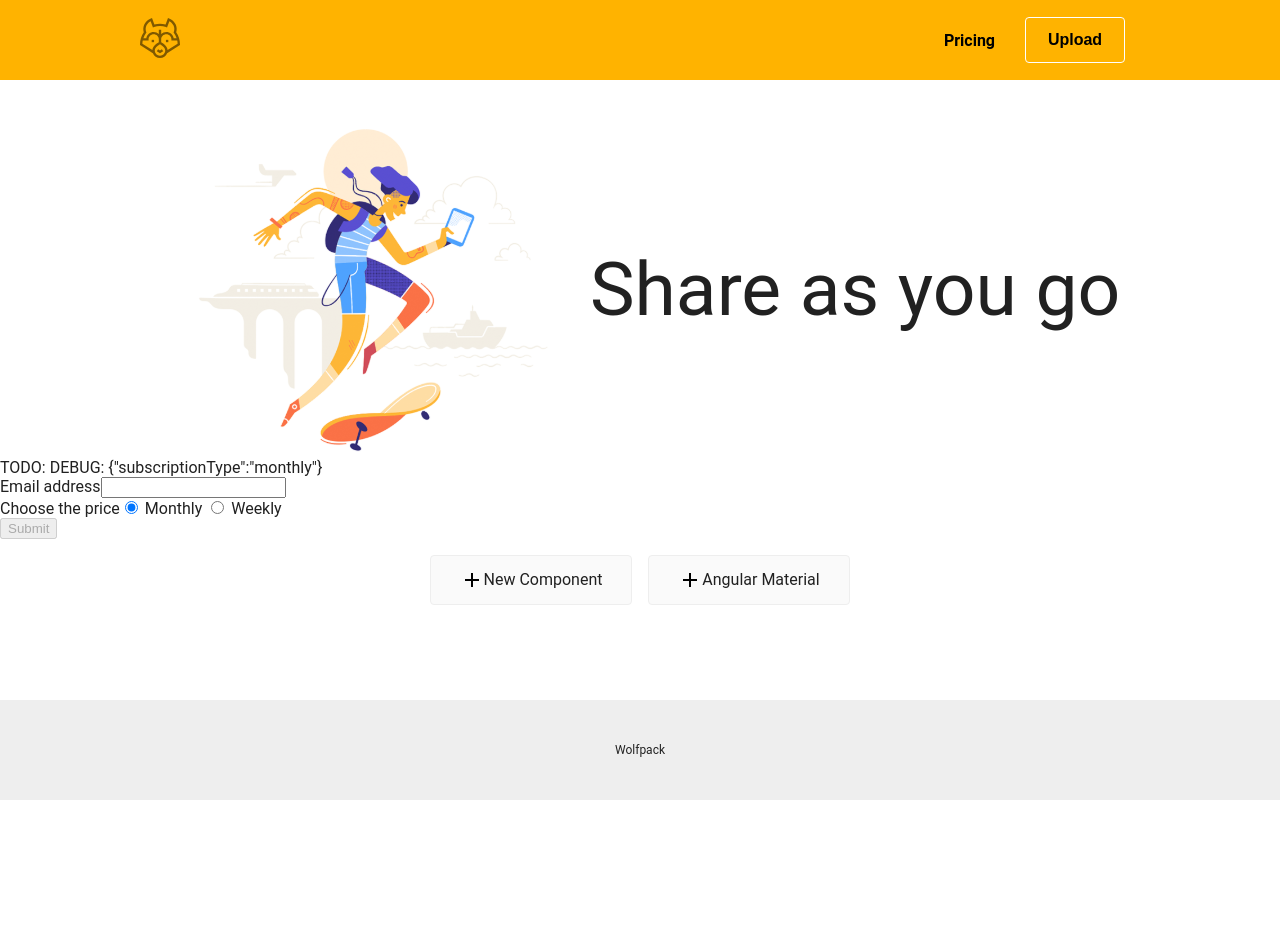
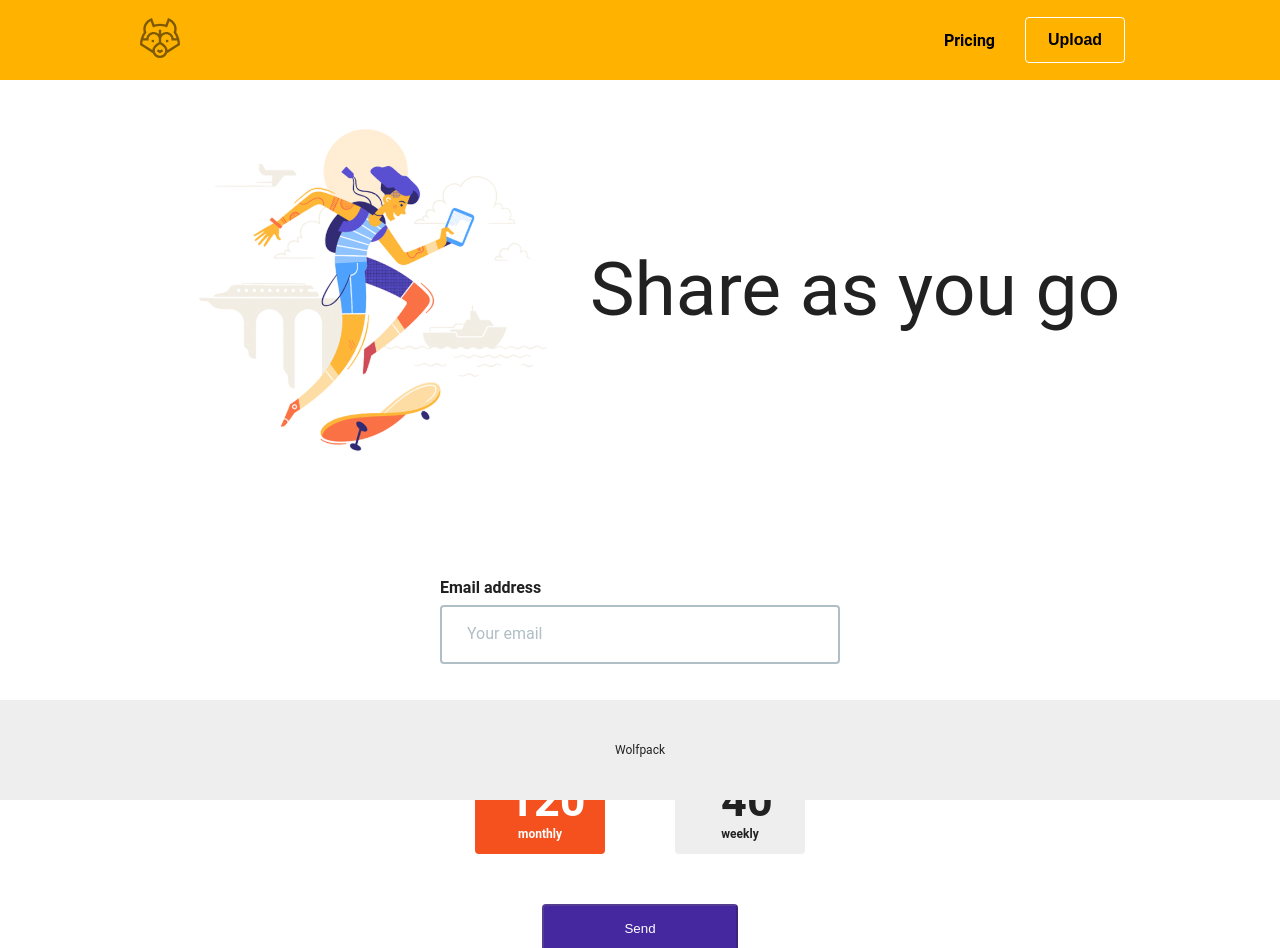
Before and after one commit to elluksm/angular-subscription-app, an Angular app: page / in a window 1280 px wide. Shown: the top 948 px of the page. Before the commit the page ends 920 px from the top, so only its background shows below. Built offline with nearby package versions, Linux system fonts and the light colour scheme; what ngx-file-drop would draw is missing.

Commit message:
add styles for subsription form

```diff
--- a/src/app/app.component.html
+++ b/src/app/app.component.html
@@ -1,90 +1,8 @@
-<style>
-
-
-  .card-container {
-    display: flex;
-    flex-wrap: wrap;
-    justify-content: center;
-    margin-top: 16px;
-  }
-
-  .card {
-    border-radius: 4px;
-    border: 1px solid #eee;
-    background-color: #fafafa;
-    height: 40px;
-    width: 200px;
-    margin: 0 8px 16px;
-    padding: 16px;
-    display: flex;
-    flex-direction: row;
-    justify-content: center;
-    align-items: center;
-    transition: all 0.2s ease-in-out;
-    line-height: 24px;
-  }
-
-  .card.card-small {
-    height: 16px;
-    width: 168px;
-  }
-
-  /* Responsive Styles */
-  @media screen and (max-width: 767px) {
-  }
-
-  @media screen and (max-width: 575px) {
-    svg#rocket-smoke {
-      display: none;
-      visibility: hidden;
-    }
-  }
-</style>
-
 <app-toolbar></app-toolbar>
 
 <div class="content" role="main">
   <app-heading></app-heading>
   <app-subscription-form></app-subscription-form>
+</div>
 
-  <input type="hidden" #selection />
-
-  <div class="card-container">
-    <div
-      class="card card-small"
-      (click)="selection.value = 'component'"
-      tabindex="0"
-    >
-      <svg
-        class="material-icons"
-        xmlns="http://www.w3.org/2000/svg"
-        width="24"
-        height="24"
-        viewBox="0 0 24 24"
-      >
-        <path d="M19 13h-6v6h-2v-6H5v-2h6V5h2v6h6v2z" />
-      </svg>
-
-      <span>New Component</span>
-    </div>
-
-    <div
-      class="card card-small"
-      (click)="selection.value = 'material'"
-      tabindex="0"
-    >
-      <svg
-        class="material-icons"
-        xmlns="http://www.w3.org/2000/svg"
-        width="24"
-        height="24"
-        viewBox="0 0 24 24"
-      >
-        <path d="M19 13h-6v6h-2v-6H5v-2h6V5h2v6h6v2z" />
-      </svg>
-
-      <span>Angular Material</span>
-    </div>
-  </div>
-</div>
 <app-footer> </app-footer>
--- a/src/app/subscription-form/subscription-form.component.html
+++ b/src/app/subscription-form/subscription-form.component.html
@@ -1,30 +1,82 @@
-<div class="form-container">
-    TODO: DEBUG: {{diagnostic}}
+<div class="subsription-form-container container">
+  <div class="subsription-form">
+    <form (ngSubmit)="onSubmit()" #subscriptionForm="ngForm">
+      <div class="form-group">
+        <label for="email">Email address</label>
+        <input
+          type="email"
+          #email="ngModel"
+          class="form-control"
+          id="email"
+          required
+          [(ngModel)]="model.email"
+          name="email"
+          placeholder="Your email"
+          pattern="[a-z0-9._%+-]+@[a-z0-9.-]+\.[a-z]{2,4}$"
+        />
+        <div *ngIf="email.touched">
+          <p *ngIf="email.errors?.required" class="error-message">
+            Email is a required field!
+          </p>
+          <p *ngIf="email.errors?.pattern" class="error-message">
+            This is not a valid Email!
+          </p>
+          <p *ngIf="email.errors?.invalid" class="error-message">
+            This is not a valid Email!
+          </p>
+        </div>
+      </div>
 
-    <form (ngSubmit)="onSubmit()" #subscriptionForm="ngForm">
-        <div class="form-group"><label for="email">Email address</label>
-            <input type="email" #email="ngModel" class="form-control" id="email" required [(ngModel)]="model.email"
-                name="email" pattern="[a-z0-9._%+-]+@[a-z0-9.-]+\.[a-z]{2,4}$">
-            <div *ngIf="email.touched">
-                <p *ngIf="email.errors?.required">Email is a required field!</p>
-                <p *ngIf="email.errors?.pattern">This is not a valid Email!!!</p>
+      <div class="form-group">
+        <label for="subscriptionType" class="large-label"
+          >Choose the price</label
+        >
+        <div class="radio-button-container">
+          <div class="radio-button-card" [class.selected]="model.subscriptionType == 'monthly'">
+            <input
+              type="radio"
+              id="monthly"
+              value="monthly"
+              name="subscriptionType"
+              required
+              [(ngModel)]="model.subscriptionType"
+            />
+            <label for="monthly"
+              ><p class="large-card-text">
+                <sup class="superscript-text">€</sup>120
+              </p>
+              <p>monthly</p></label
+            >
+          </div>
+          <div class="radio-button-card" [class.selected]="model.subscriptionType == 'weekly'">
+            <input
+              type="radio"
+              id="weekly"
+              value="weekly"
+              name="subscriptionType"
+              required
+              [(ngModel)]="model.subscriptionType"
+            />
+            <label for="weekly"
+              ><p class="large-card-text">
+                <sup class="superscript-text">€</sup>40
+              </p>
+              <p>weekly</p></label
+            >
+          </div>
+        </div>
+      </div>
 
-                <p *ngIf="email.errors?.invalid">This is not a valid Email!!!</p>
-
-            </div>
+      <div class="form-group">
+        <div class="submit-button-container">
+          <button
+            [disabled]="!subscriptionForm.form.valid"
+            class="submit-button"
+          >
+            Send
+          </button>
         </div>
-        <div class="form-group">
-            <label for="subscriptionType">Choose the price</label>
-            <input class="radio-button-card" [class.selected]="model.subscriptionType == 'monthly'" type="radio" value="monthly" name="subscriptionType" required [(ngModel)]="model.subscriptionType">
-            Monthly
-            <input class="radio-button-card" [class.selected]="model.subscriptionType == 'weekly'" type="radio" value="weekly" name="subscriptionType" required [(ngModel)]="model.subscriptionType">
-            Weekly
-
-
-        </div>
-        <div class="form-group">
-            <button [disabled]="!subscriptionForm.form.valid">Submit</button>
-        </div>
-
+      </div>
     </form>
+  </div>
 </div>
--- a/src/app/subscription-form/subscription-form.component.scss
+++ b/src/app/subscription-form/subscription-form.component.scss
@@ -0,0 +1,109 @@
+:host {
+  display: flex;
+  justify-content: center;
+  padding-top: 120px;
+}
+
+.subsription-form-container {
+  justify-content: center;
+
+  .subsription-form {
+    max-width: 400px;
+    width: 100%;
+  }
+}
+
+.form-group {
+  label {
+    display: inline-block;
+    padding-bottom: 8px;
+    font-weight: 600;
+  }
+  label.large-label {
+    padding-top: 50px;
+    padding-bottom: 16px;
+    font-size: 20px;
+  }
+
+  input {
+    width: 100%;
+    box-sizing: border-box;
+    padding: 20px 25px;
+    border: 2px solid var(--grey);
+    border-radius: 4px;
+    font-family: "Barlow", Roboto, Open Sans, sans-serif;
+
+    &::placeholder {
+      color: var(--grey);
+      font-size: 16px;
+      opacity: 1;
+    }
+  }
+
+  .radio-button-container {
+    display: flex;
+    justify-content: space-around;
+  }
+  .radio-button-card {
+    width: 130px;
+    height: 100px;
+    background-color: var(--light-grey);
+    border-radius: 4px;
+
+    label {
+      display: block;
+
+      p {
+        margin: 0;
+        text-align: center;
+        font-size: 12px;
+      }
+      .large-card-text {
+        font-size: 45px;
+      }
+      .superscript-text {
+        font-size: 24px;
+      }
+    }
+
+    input[type="radio"] {
+      width: auto;
+    }
+  }
+
+  .radio-button-card.selected {
+    background-color: var(--red);
+    color: var(--white);
+  }
+
+  .error-message {
+    color: var(--red);
+  }
+
+  .submit-button-container {
+    display: flex;
+    justify-content: center;
+  }
+
+  .submit-button {
+    margin-top: 50px;
+    padding: 15px 80px;
+    background-color: var(--dark-blue);
+    border-radius: 4px;
+    color: white;
+  }
+}
+
+/* Responsive Styles */
+
+@media screen and (max-width: 1000px) {
+  :host {
+    padding-top: 50px;
+  }
+}
+
+@media screen and (max-width: 480px) {
+  .form-group .submit-button {
+    width: 100%;
+  }
+}
--- a/src/app/toolbar/toolbar.component.scss
+++ b/src/app/toolbar/toolbar.component.scss
@@ -12,7 +12,6 @@
 }
 
 .toolbar-content {
-  width: 100%;
   justify-content: space-between;
   align-items: center;
 
--- a/src/styles.scss
+++ b/src/styles.scss
@@ -24,8 +24,8 @@ $angular-subscription-app-theme: mat-light-theme(
     color: (
       primary: $angular-subscription-app-primary,
       accent: $angular-subscription-app-accent,
-      warn: $angular-subscription-app-warn
-    )
+      warn: $angular-subscription-app-warn,
+    ),
   )
 );
 
@@ -36,11 +36,6 @@ $angular-subscription-app-theme: mat-light-theme(
 
 /* You can add global styles to this file, and also import other style files */
 @import "styles/_variables.scss";
-
-html,
-body {
-  height: 100%;
-}
 
 body {
   margin: 0;
--- a/src/styles/_variables.scss
+++ b/src/styles/_variables.scss
@@ -2,6 +2,9 @@
   --black: #000000;
   --dark-brown: #212121;
   --orange: #ffb300;
+  --red: #f4511e;
   --white: #ffffff;
   --light-grey: #eeeeee;
+  --grey: #b0bec5;
+  --dark-blue: #4527a0;
 }
```
